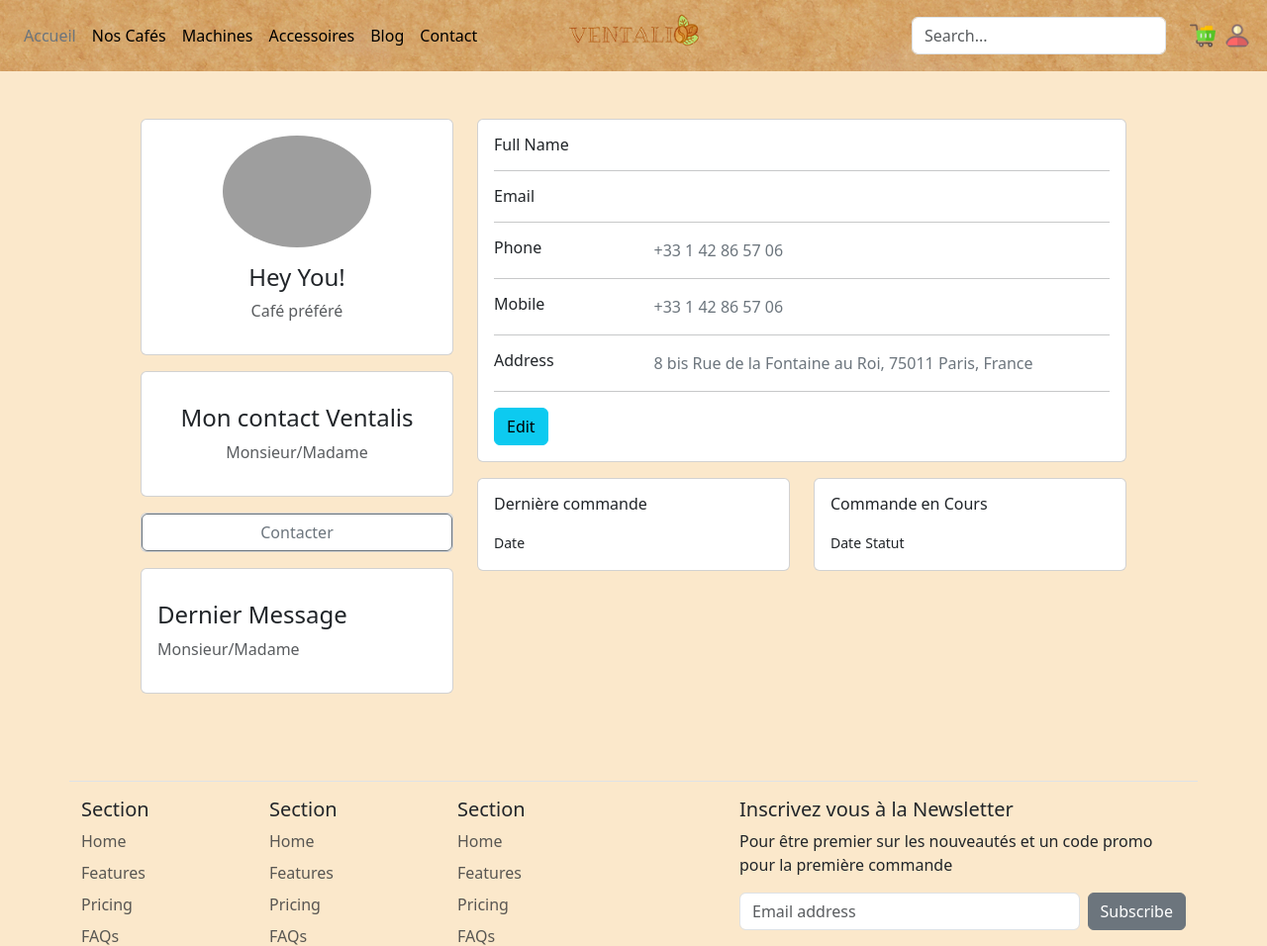
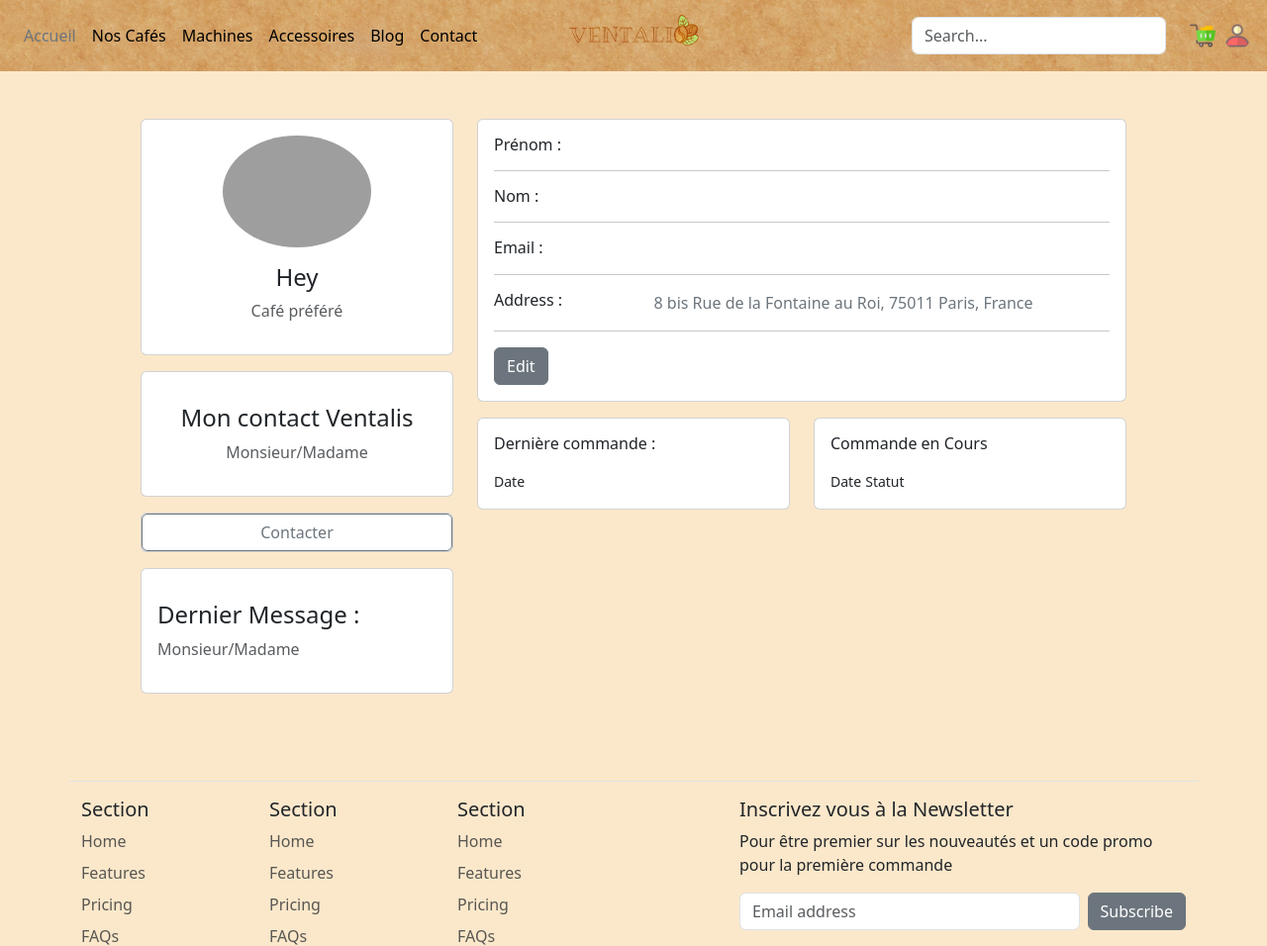
Before and after one commit to St-el-a-lisa/cwws, a Symfony app: template templates/security/profil.html.twig in a window 1280 px wide. Shown: the top 956 px of the page at 99% size. Run offline with Twig, Linux system fonts and the light colour scheme; the template is opened without the code that fills it, so the values that code supplies are empty; some libraries are stand-ins or nearby versions; grey boxes are pictures that could not be loaded.

Commit message:
page profil add

```diff
--- a/src/Controller/Admin/DashboardController.php
+++ b/src/Controller/Admin/DashboardController.php
@@ -39,7 +39,7 @@ class DashboardController extends AbstractDashboardController
     public function configureDashboard(): Dashboard
     {
         return Dashboard::new()
-            ->setTitle('Ventalis Admin');
+            ->setTitle('Ventalis Staff');
     }
 
     public function configureMenuItems(): iterable
@@ -91,7 +91,7 @@ class DashboardController extends AbstractDashboardController
 
         ]);
 
-        // if ($this->isGranted('ROLE_ADMIN')) {
+        if ($this->isGranted('ROLE_ADMIN')) {
 
             yield MenuItem::section('Admin', 'fas fa-newspaper');
             yield MenuItem::section('Users');
@@ -102,5 +102,5 @@ class DashboardController extends AbstractDashboardController
 
             ]);
         }
-    // }
     }
+}
--- a/templates/baseAccueil.html.twig
+++ b/templates/baseAccueil.html.twig
@@ -23,7 +23,8 @@
 				<div class="card-img-overlay d-flex align-items-center">
 					<div class="card custom-card bg-transparent text-white p-4">
 
-						<h1 class="card-title">Bienvenue chez Ventalis</h1>
+						<h1 class="card-title">Bienvenue chez Ventalis
+							{# {{app.user.username|capitalize}}</h1> #}
 							<h3 class="card-text">L'Eventail de cafés</h3>
 							<div class='d-flex justify-content-center'>
 								<a class="btn btn-light" href="{{path('app_products')}}" role="button">Les nouveautés</a>
@@ -46,4 +47,5 @@
 			<script src="https://cdn.jsdelivr.net/npm/bootstrap@5.3.2/dist/js/bootstrap.bundle.min.js" integrity="sha384-C6RzsynM9kWDrMNeT87bh95OGNyZPhcTNXj1NW7RuBCsyN/o0jlpcV8Qyq46cDfL" crossorigin="anonymous"></script>
 			<script src="{{ asset('assets/js/style.js') }}"></script>
 		</body>
+	</body>
 </html>
--- a/templates/security/profil.html.twig
+++ b/templates/security/profil.html.twig
@@ -13,12 +13,12 @@
 							<div class="d-flex flex-column align-items-center text-center">
 								<img src={{asset('media/user.png')}} alt="user" class="rounded-circle" width="150">
 								<div class="mt-3">
-									{# {% if userExist == 1 %} #}
-									{# <h4>Hey {{username}}!</h4> #}
-										<h4>
-									Hey You!
-									</h4>
-									{# {% endif %} #}<p class="text-muted font-size-sm"> Café préféré</p>
+
+									<h4>Hey
+										{{app.user.username|capitalize}}</h4>
+
+									<p class="text-muted font-size-sm">
+										Café préféré</p>
 								</div>
 							</div>
 						</div>
@@ -45,7 +45,7 @@
 							<div class="d-flex flex-column">
 								<div class="mt-3">
 									<h4>
-										Dernier Message</h4>
+										Dernier Message :</h4>
 									<p class="text-muted font-size-sm">Monsieur/Madame</p>
 								</div>
 							</div>
@@ -54,50 +54,50 @@
 				</div>
 
 
-				<div
-					class="col-md-8">
-					{# {% if userExist == 1 %} #}
+				<div class="col-md-8">
 					<div class="card mb-3">
 						<div class="card-body">
 							<div class="row">
 								<div class="col-sm-3">
-									<h6 class="mb-0">Full Name</h6>
+									<h6 class="mb-0">Prénom :
+									</h6>
 								</div>
-								<div
-									class="col-sm-9 text-secondary">{# {{username}} #}
+								<div class="col-sm-9 text-secondary">{{app.user.firstname|capitalize}}
 								</div>
 							</div>
 							<hr>
 							<div class="row">
 								<div class="col-sm-3">
-									<h6 class="mb-0">Email</h6>
+									<h6 class="mb-0">Nom :
+									</h6>
 								</div>
-								<div
-									class="col-sm-9 text-secondary">{# {{email}} #}
+								<div class="col-sm-9 text-secondary">
+									{{app.user.lastname|capitalize}}
 								</div>
 							</div>
 							<hr>
 							<div class="row">
 								<div class="col-sm-3">
-									<h6 class="mb-0">Phone</h6>
+									<h6 class="mb-0">Email :</h6>
 								</div>
-								<div class="col-sm-9 text-secondary">
-									+33 1 42 86 57 06
+								<div class="col-sm-9 text-secondary">{{app.user.email}}
 								</div>
 							</div>
 							<hr>
+							{# <div class="row">
+																						<div class="col-sm-3">
+																							<h6 class="mb-0">Phone :</h6>
+																						</div>
+																						<div class="col-sm-9 text-secondary">
+																							+33 1 42 86 57 06
+																						</div>
+																					</div>
+																					<hr> #}
+
 							<div class="row">
 								<div class="col-sm-3">
-									<h6 class="mb-0">Mobile</h6>
-								</div>
-								<div class="col-sm-9 text-secondary">
-									+33 1 42 86 57 06
-								</div>
-							</div>
-							<hr>
-							<div class="row">
-								<div class="col-sm-3">
-									<h6 class="mb-0">Address</h6>
+									<h6 class="mb-0">Address :
+									</h6>
 								</div>
 								<div class="col-sm-9 text-secondary">
 									8 bis Rue de la Fontaine au Roi, 75011 Paris, France
@@ -106,18 +106,17 @@
 							<hr>
 							<div class="row">
 								<div class="col-sm-12">
-									<a class="btn btn-info " target="__blank" href="https://www.bootdey.com/snippets/view/profile-edit-data-and-skills">Edit</a>
+									<a class="btn btn-secondary " target="__blank" href="">Edit</a>
 								</div>
 							</div>
 						</div>
-						{# {% endif %} #}
 					</div>
 
 					<div class="row gutters-sm">
 						<div class="col-sm-6 mb-3">
 							<div class="card h-100">
 								<div class="card-body">
-									<h6 class="d-flex align-items-center mb-3">Dernière commande</h6>
+									<h6 class="d-flex align-items-center mb-3">Dernière commande :</h6>
 									<small>Date</small>
 								</div>
 							</div>
--- a/templates/widgets/_header.html.twig
+++ b/templates/widgets/_header.html.twig
@@ -1,4 +1,4 @@
-{% if is_granted('ROLE_ADMIN') %}
+{% if is_granted('ROLE_ADMIN')or is_granted('ROLE_AUTHOR') or is_granted('ROLE_VENDOR') %}
 	<div class="py-2 bg-dark border-bottom">
 		<div class="container d-flex flex-wrap">
 			<div class="dropdown">
```
Also changed, not shown: src/Form/RegistrationFormType.php (+10 -6 lines), src/Security/LoginFormAuthenticator.php (+46 -48 lines), templates/security/login.html.twig (+30 -21 lines), 1 other file. Lines whose indentation alone changed are shown as unchanged.
